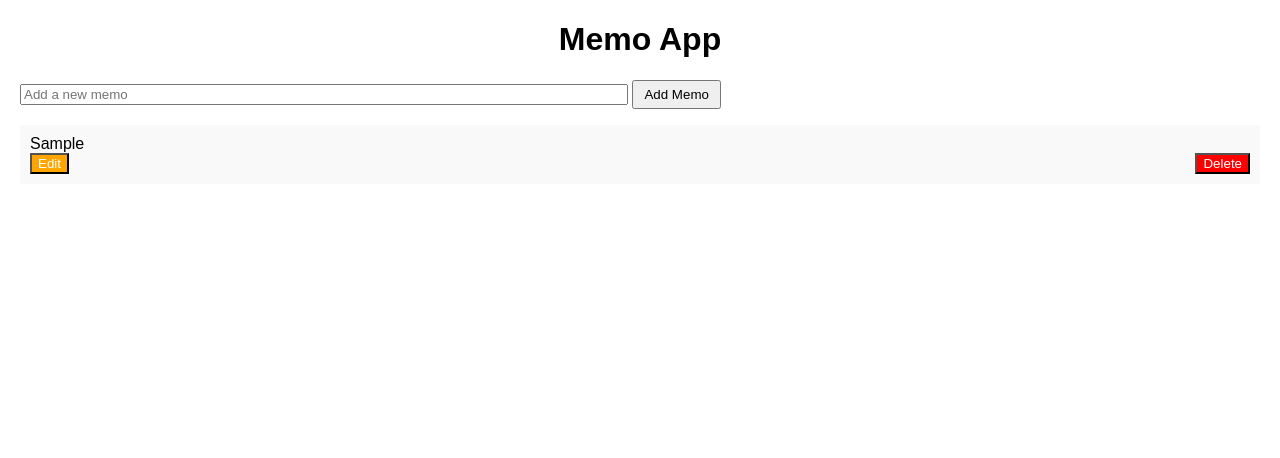
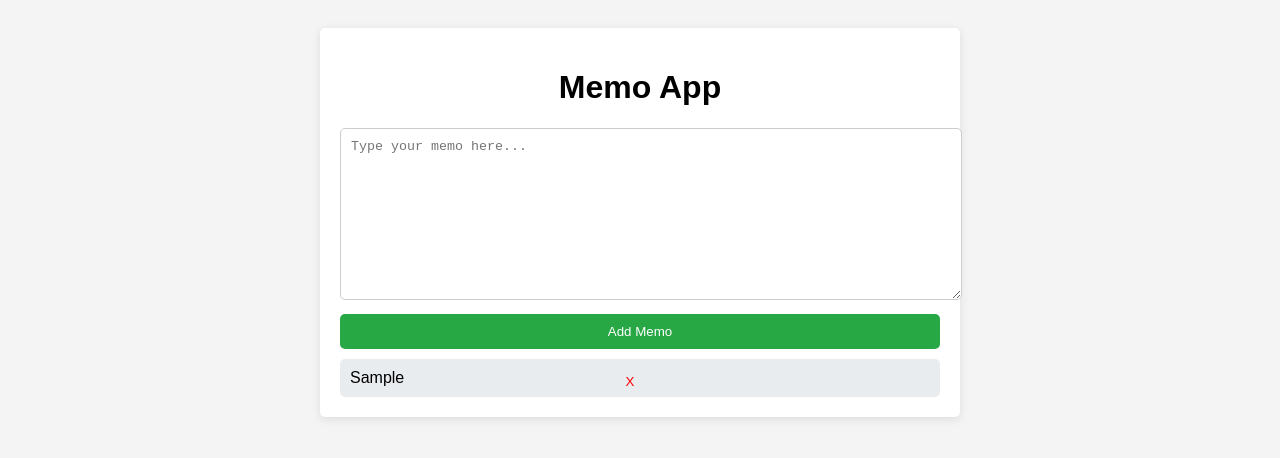
Before and after one commit to philgoose/my-app-2, a plain HTML site: page index.html in a window 1280 px wide. Both pictures are taken after typing "Sample" into the empty fields and a click on the button "Add Memo". Drawn offline with Linux system fonts and the light colour scheme.

Commit message:
Update index.html with a fully functional memo app

```diff
--- a/index.html
+++ b/index.html
@@ -5,68 +5,108 @@
     <meta name="viewport" content="width=device-width, initial-scale=1.0">
     <title>Memo App</title>
     <style>
-        body { font-family: Arial, sans-serif; margin: 20px; }
-        h1 { text-align: center; }
-        .memo-input { width: 100%; max-width: 600px; }
-        .memo-list { list-style: none; padding: 0; }
-        .memo-item { padding: 10px; background: #f9f9f9; margin: 5px 0; }
-        .memo-actions { display: flex; justify-content: space-between; }
-        .button { padding: 5px 10px; cursor: pointer; }
-        .delete { background: red; color: white; }
-        .edit { background: orange; color: white; }
+        body {
+            font-family: Arial, sans-serif;
+            background-color: #f4f4f4;
+            display: flex;
+            flex-direction: column;
+            align-items: center;
+            padding: 20px;
+        }
+        .container {
+            max-width: 600px;
+            width: 100%;
+            background: white;
+            border-radius: 5px;
+            box-shadow: 0 2px 10px rgba(0, 0, 0, 0.1);
+            padding: 20px;
+        }
+        h1 {
+            text-align: center;
+        }
+        textarea {
+            width: 100%;
+            height: 150px;
+            margin-bottom: 10px;
+            padding: 10px;
+            border-radius: 5px;
+            border: 1px solid #ccc;
+        }
+        button {
+            width: 100%;
+            padding: 10px;
+            border: none;
+            background-color: #28a745;
+            color: white;
+            border-radius: 5px;
+            cursor: pointer;
+        }
+        button:hover {
+            background-color: #218838;
+        }
+        .memo {
+            margin-top: 10px;
+            background-color: #e9ecef;
+            border-radius: 5px;
+            padding: 10px;
+            position: relative;
+        }
+        .delete {
+            position: absolute;
+            top: 5px;
+            right: 10px;
+            background: none;
+            border: none;
+            cursor: pointer;
+            color: red;
+        }
     </style>
 </head>
 <body>
-    <h1>Memo App</h1>
-    <input type="text" id="memoInput" class="memo-input" placeholder="Add a new memo" />
-    <button id="addButton" class="button">Add Memo</button>
-    <ul id="memoList" class="memo-list"></ul>
+    <div class="container">
+        <h1>Memo App</h1>
+        <textarea id="memoInput" placeholder="Type your memo here..."></textarea>
+        <button id="addMemo">Add Memo</button>
+        <div id="memoList"></div>
+    </div>
+
     <script>
-        const addButton = document.getElementById('addButton');
         const memoInput = document.getElementById('memoInput');
         const memoList = document.getElementById('memoList');
+        const addMemoButton = document.getElementById('addMemo');
 
-        // Load memos from localStorage
-        const loadMemos = () => {
-            const memos = JSON.parse(localStorage.getItem('memos')) || [];
+        let memos = JSON.parse(localStorage.getItem('memos')) || [];
+
+        const renderMemos = () => {
             memoList.innerHTML = '';
             memos.forEach((memo, index) => {
-                const li = document.createElement('li');
-                li.className = 'memo-item';
-                li.innerHTML = `<span>${memo}</span> <div class='memo-actions'><button class='edit' onclick='editMemo(${index})'>Edit</button> <button class='delete' onclick='deleteMemo(${index})'>Delete</button></div>`;
-                memoList.appendChild(li);
+                const memoDiv = document.createElement('div');
+                memoDiv.className = 'memo';
+                memoDiv.innerHTML = `
+                    ${memo}
+                    <button class="delete" onclick="deleteMemo(${index})">X</button>
+                `;
+                memoList.appendChild(memoDiv);
             });
         };
 
-        // Add a new memo
-        addButton.addEventListener('click', () => {
+        const deleteMemo = (index) => {
+            memos.splice(index, 1);
+            localStorage.setItem('memos', JSON.stringify(memos));
+            renderMemos();
+        };
+
+        addMemoButton.onclick = () => {
             const memoText = memoInput.value.trim();
             if (memoText) {
-                const memos = JSON.parse(localStorage.getItem('memos')) || [];
                 memos.push(memoText);
                 localStorage.setItem('memos', JSON.stringify(memos));
                 memoInput.value = '';
-                loadMemos();
+                renderMemos();
             }
-        });
-
-        // Edit a memo
-        window.editMemo = (index) => {
-            const memos = JSON.parse(localStorage.getItem('memos'));
-            memoInput.value = memos[index];
-            deleteMemo(index);
         };
 
-        // Delete a memo
-        window.deleteMemo = (index) => {
-            const memos = JSON.parse(localStorage.getItem('memos'));
-            memos.splice(index, 1);
-            localStorage.setItem('memos', JSON.stringify(memos));
-            loadMemos();
-        };
-
-        // Initial load
-        loadMemos();
+        renderMemos(); // Initial rendering of memos
     </script>
 </body>
 </html>
```
